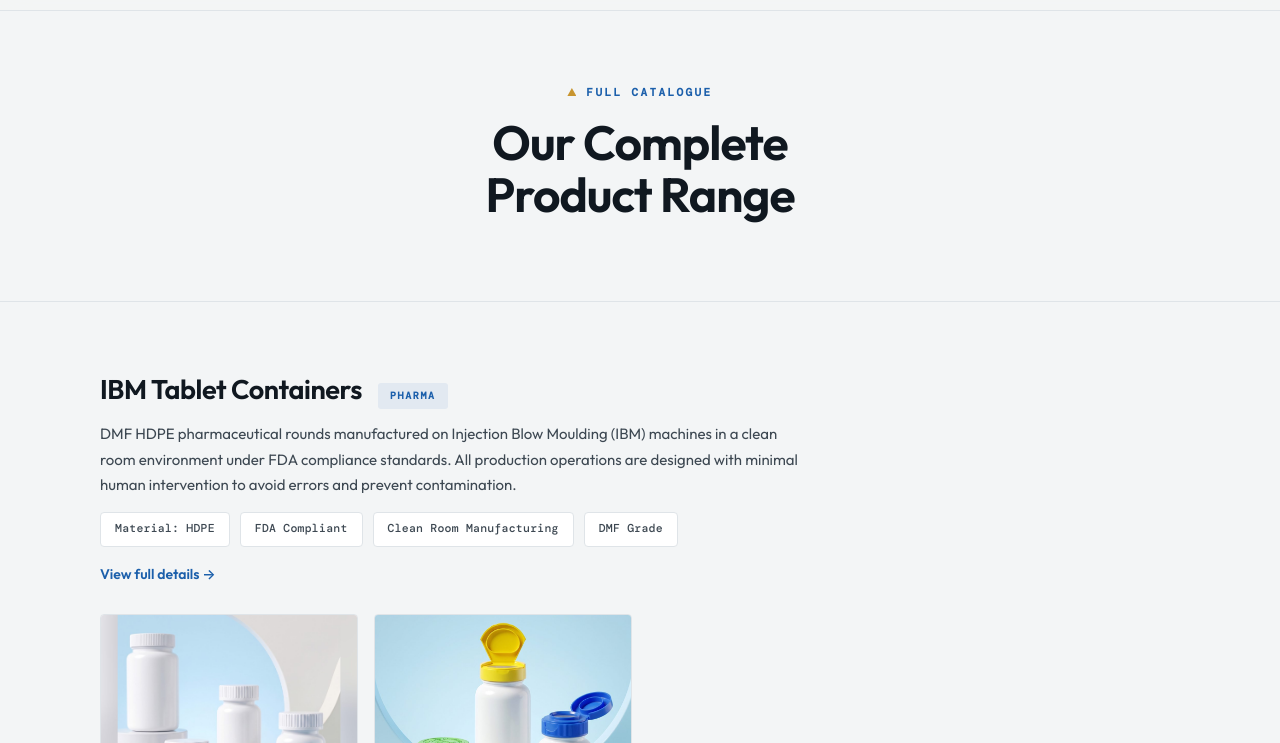
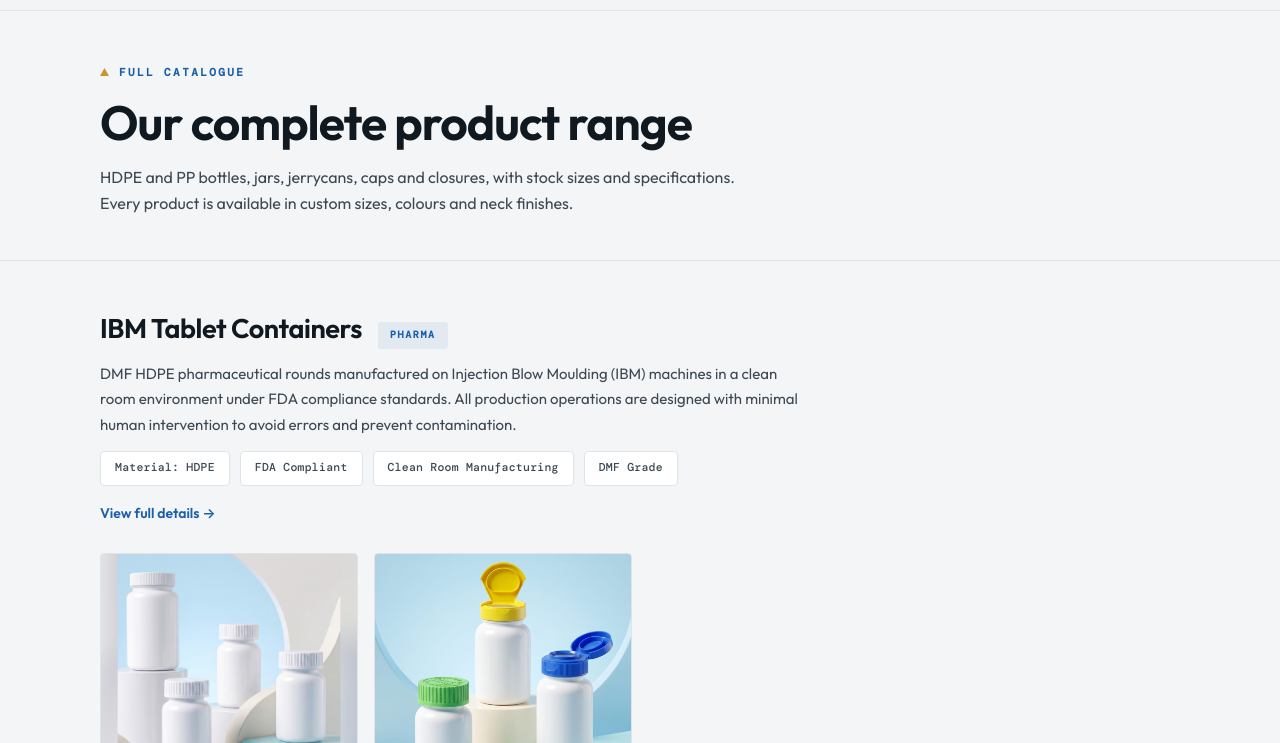
Before and after one commit to Jaidev1807/apexplastochem, a plain HTML site: page products/index.html in a window 1280 px wide. Shown: the part 57-800 px from the top of the page. Drawn offline with nearby package versions, Linux system fonts and the light colour scheme; a web font is replaced by a local one.

Commit message:
Align the catalogue page header with the content below and tighten spacing
Co-Authored-By: Claude Opus 5.5 <noreply@anthropic.com>

```diff
--- a/products/index.html
+++ b/products/index.html
@@ -65,13 +65,16 @@
     <style>
       /* ── Products Page ─────────────────────────────────── */
       .page-hero {
-        padding: 140px 40px 64px;
-        text-align: center;
+        padding: 120px 40px 44px;
         background: var(--paper);
         border-bottom: 1px solid var(--border);
       }
-      .page-hero .section-label {
-        justify-content: center;
+      .page-hero .inner {
+        max-width: 1080px;
+        margin: 0 auto;
+      }
+      .page-hero + .product-section {
+        padding-top: 52px;
       }
       .page-hero h1 {
         font-family: var(--sans);
@@ -85,8 +88,8 @@
       .page-hero p {
         font-size: 16px;
         color: var(--ink2);
-        max-width: 600px;
-        margin: 0 auto;
+        max-width: 640px;
+        margin: 0;
         line-height: 1.6;
       }
 
@@ -393,8 +396,15 @@
 
     <!-- ── HERO ──────────────────────────────────────────── -->
     <div class="page-hero">
-      <div class="section-label">Full Catalogue</div>
-      <h1>Our Complete<br />Product Range</h1>
+      <div class="inner">
+        <div class="section-label">Full Catalogue</div>
+        <h1>Our complete product range</h1>
+        <p>
+          HDPE and PP bottles, jars, jerrycans, caps and closures, with stock
+          sizes and specifications. Every product is available in custom
+          sizes, colours and neck finishes.
+        </p>
+      </div>
     </div>
 
     <!-- ── IBM TABLET CONTAINERS ─────────────────────────── -->
```
